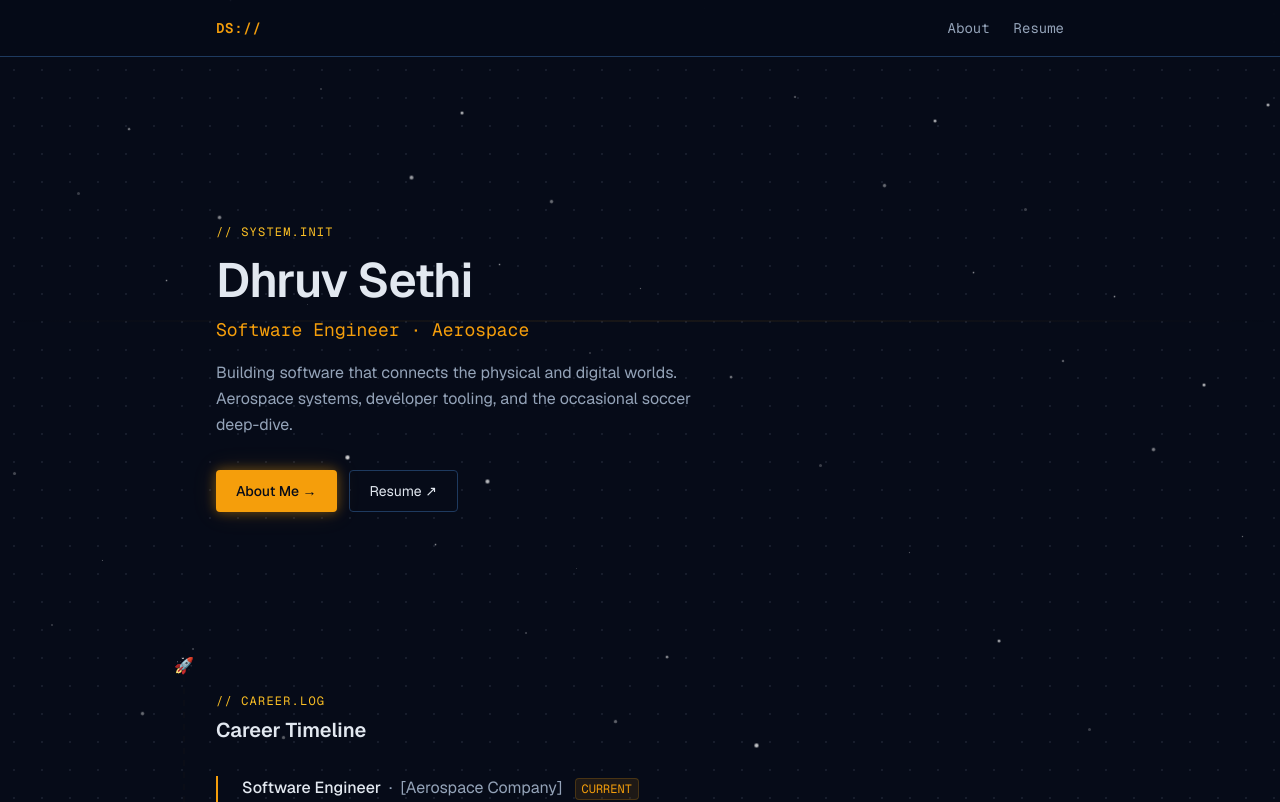
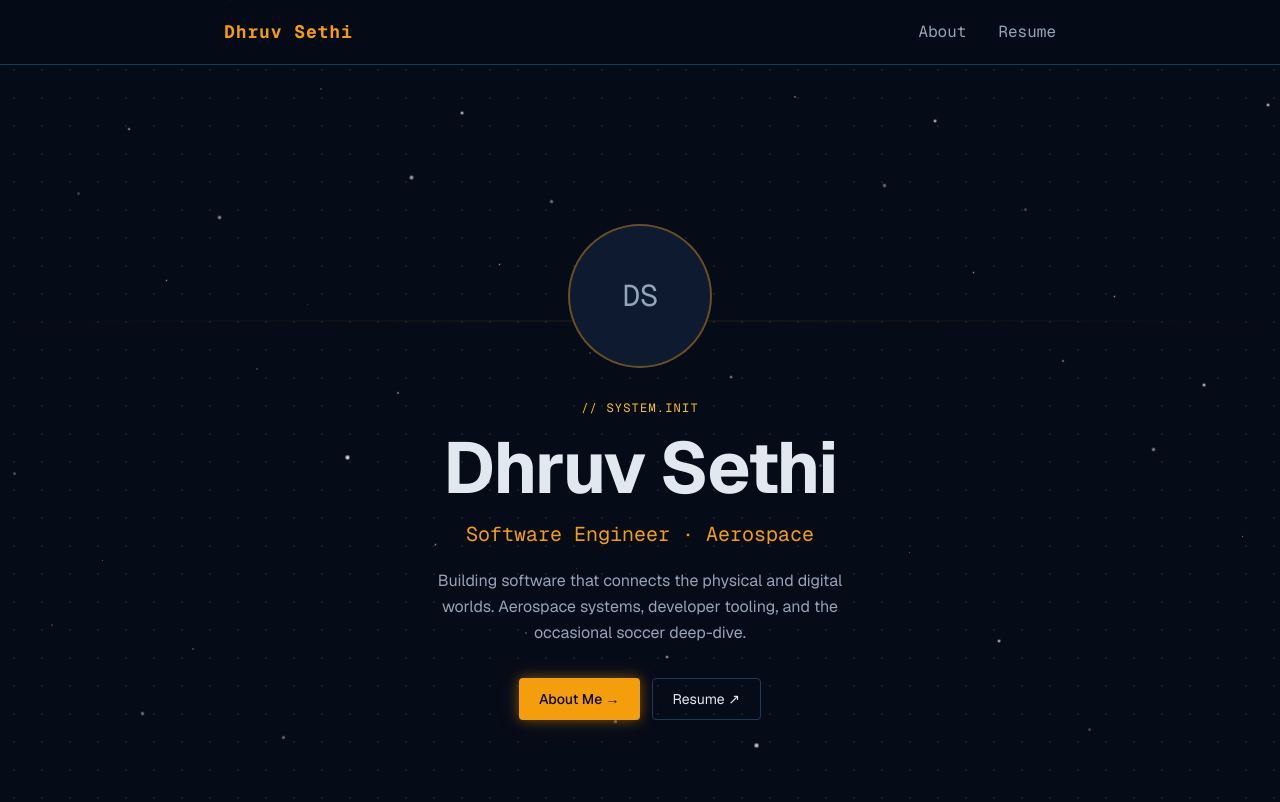
Before and after one commit to dhruvsethi227/dhruv-personal-portfolio, a Next.js app: page / in a window 1280 px wide. Shown: the top 802 px of the page. Built offline with nearby package versions, Linux system fonts and the light colour scheme.

Commit message:
centered hero section and added pp

```diff
--- a/app/components/HeroSection.tsx
+++ b/app/components/HeroSection.tsx
@@ -19,33 +19,45 @@ const item: Variants = {
 export default function HeroSection() {
   return (
     <motion.section
-      className="py-20 md:py-32"
+      className="py-20 md:py-32 flex flex-col items-center text-center"
       variants={container}
       initial="hidden"
       animate="show"
     >
+      {/* Profile picture */}
+      <motion.div variants={item} className="mb-8">
+        <div className="w-28 h-28 md:w-36 md:h-36 rounded-full border-2 border-accent/40 bg-surface flex items-center justify-center overflow-hidden panel-brackets">
+          {/* Replace src with your actual photo */}
+          <span className="font-mono text-3xl text-text-secondary select-none">DS</span>
+        </div>
+      </motion.div>
+
       <motion.p
         variants={item}
         className="font-mono text-xs text-text-label uppercase tracking-widest mb-4"
       >
         // SYSTEM.INIT
       </motion.p>
+
       <motion.h1
         variants={item}
-        className="text-4xl md:text-5xl font-semibold text-text-primary tracking-tight"
+        className="text-5xl md:text-7xl font-bold text-text-primary tracking-tight"
       >
         Dhruv Sethi
       </motion.h1>
-      <motion.p variants={item} className="mt-3 text-lg text-accent font-mono">
+
+      <motion.p variants={item} className="mt-4 text-xl text-accent font-mono">
         <TypewriterText text="Software Engineer · Aerospace" delay={600} />
       </motion.p>
+
       <motion.p
         variants={item}
-        className="mt-4 text-text-secondary max-w-lg leading-relaxed"
+        className="mt-5 text-text-secondary max-w-md leading-relaxed"
       >
         Building software that connects the physical and digital worlds. Aerospace systems, developer tooling, and the occasional soccer deep-dive.
       </motion.p>
-      <motion.div variants={item} className="mt-8 flex flex-wrap gap-3">
+
+      <motion.div variants={item} className="mt-8 flex flex-wrap justify-center gap-3">
         <Link
           href="/about"
           className="inline-flex items-center gap-2 rounded-sm bg-accent text-background font-medium text-sm px-5 py-2.5 glow-accent hover:bg-amber-400 transition-colors"
--- a/app/components/Navbar.tsx
+++ b/app/components/Navbar.tsx
@@ -13,21 +13,21 @@ export default function Navbar() {
 
   return (
     <nav className="fixed top-0 left-0 right-0 z-50 border-b border-border-panel bg-background/80 backdrop-blur-sm">
-      <div className="max-w-4xl mx-auto px-4 sm:px-6 h-14 flex items-center justify-between">
+      <div className="max-w-4xl mx-auto px-6 sm:px-8 h-16 flex items-center justify-between">
         <Link
           href="/"
-          className="font-mono text-sm text-accent font-semibold tracking-wider hover:text-amber-300 transition-colors"
+          className="font-mono text-lg text-accent font-bold tracking-wider hover:text-amber-300 transition-colors"
         >
-          DS://
+          Dhruv Sethi
         </Link>
-        <div className="flex items-center gap-6">
+        <div className="flex items-center gap-8">
           {navItems.map((item) => {
             const isActive = pathname === item.href;
             return (
               <Link
                 key={item.href}
                 href={item.href}
-                className={`text-sm font-mono transition-colors ${
+                className={`text-base font-mono transition-colors ${
                   isActive
                     ? 'text-accent'
                     : 'text-text-secondary hover:text-text-primary'
```
